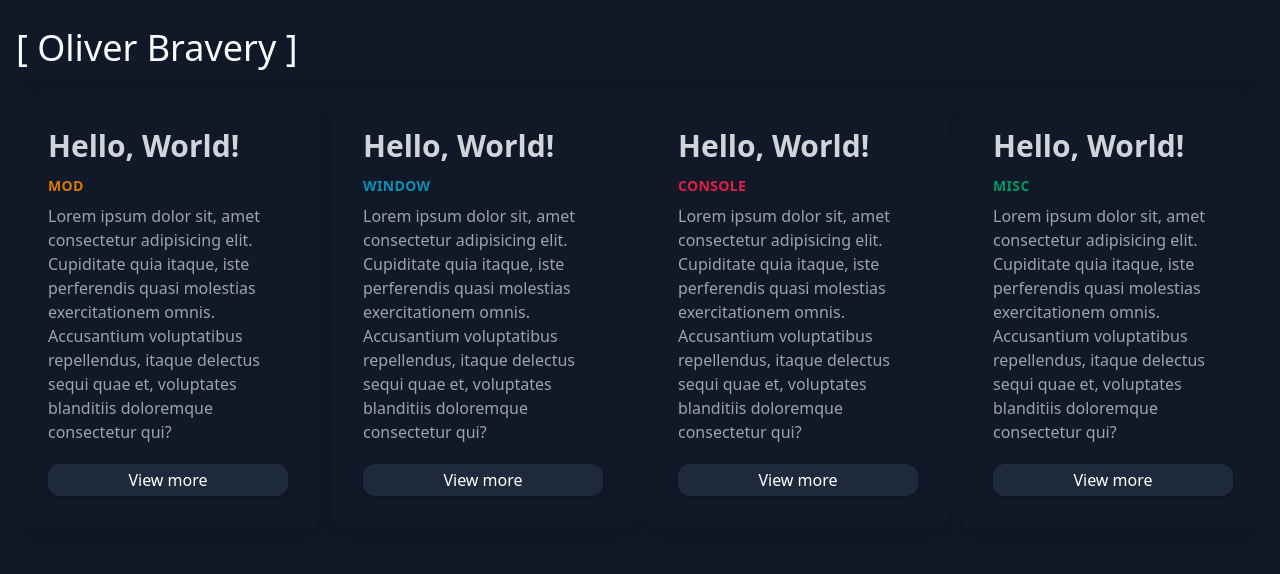
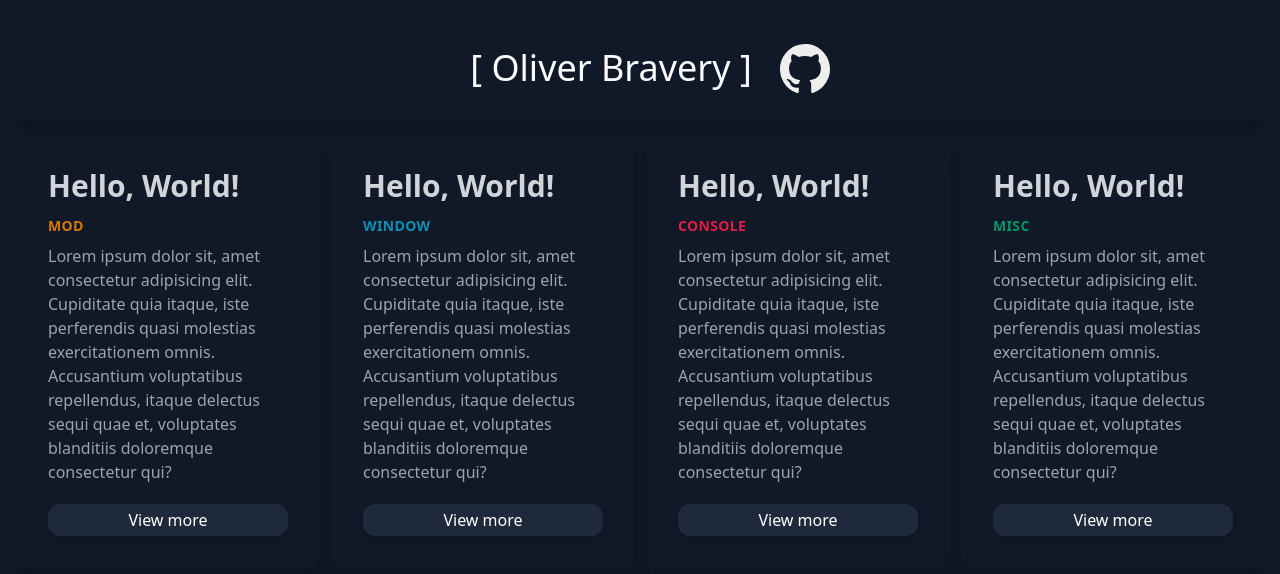
Before and after one commit to oliverbravery/oliverbravery.github.io, a website: page src/index.html in a window 1280 px wide. Drawn offline with Linux system fonts and the light colour scheme.

Commit message:
Centred text + added GitHub button

```diff
--- a/src/index.html
+++ b/src/index.html
@@ -7,8 +7,12 @@
   <title>Oliver Bravery</title>
 </head>
 <body class="bg-gray-900 mx-auto px-4 py-4 font-light">
-    <nav class="text-center relative w-full flex flex-wrap justify-between py-3 bg-gray-900 rounded-md shadow-xl navbar navbar-expand-lg navbar-light">
-        <a class="font-no text-slate-50 text-4xl pr-2" href="#">[ Oliver Bravery ]</a>
+
+    <nav class="relative w-full flex justify-center py-3 bg-gray-900 rounded-md shadow-xl navbar navbar-expand-lg navbar-light">
+        <a class="font-no text-slate-50 text-4xl pr-2 m-5" href="#">[ Oliver Bravery ]</a>
+        <a href="https://github.com/oliverbravery" class="mt-4">
+            <img src="media/GitHub-Mark.svg" width="50" alt="github logo">
+        </a>
     </nav>
 
     <div id="projGrid" class="grid grid-cols-1 md:grid-cols-2 xl:grid-cols-4 gap-3">
```
Also changed, not shown: dist/output.css, src/media/GitHub-Mark.svg (added). Lines whose indentation alone changed are shown as unchanged.
